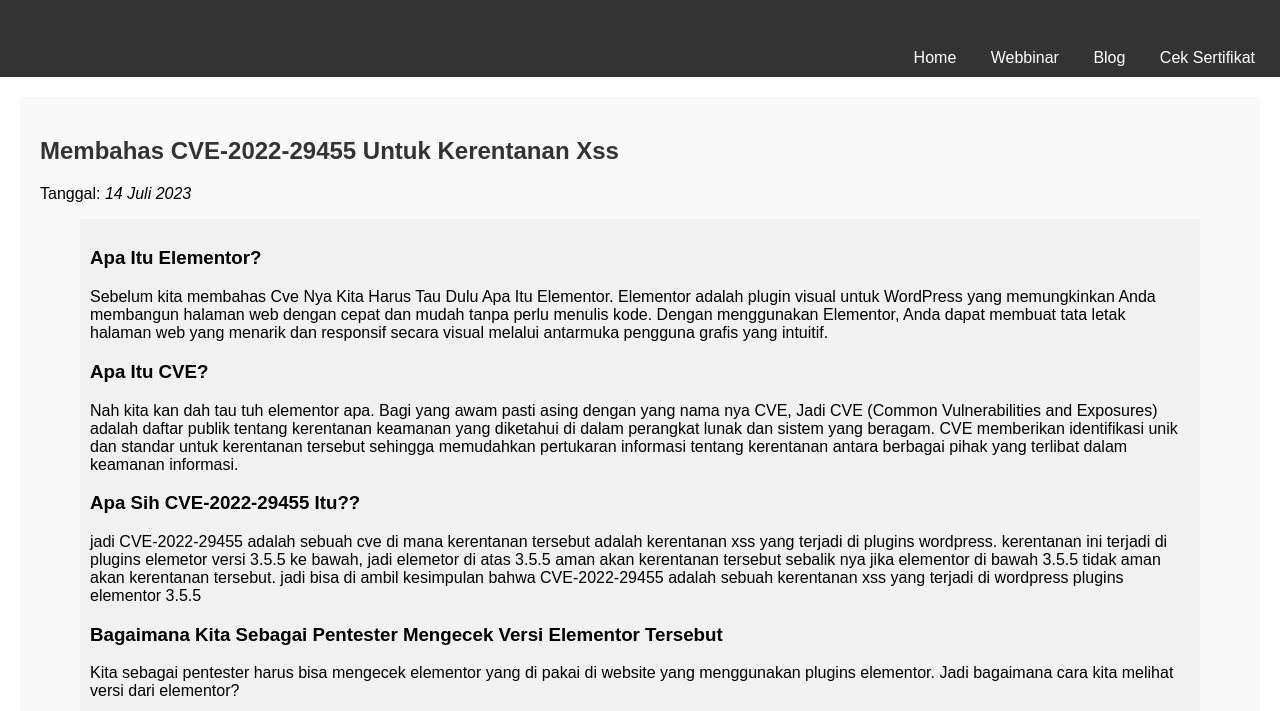
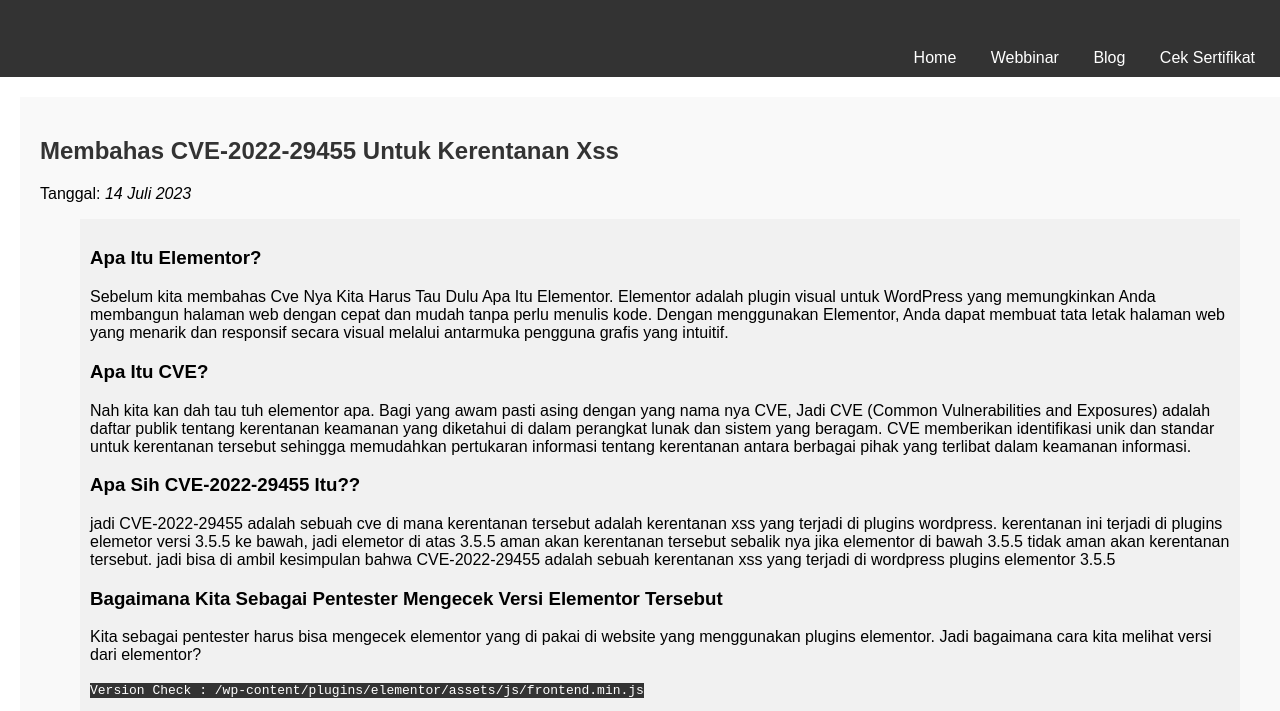
Before and after one commit to MsecTeam/msecteam.github.io, a plain HTML site: page blog/apa-itu-cve-2022-29455/artikel1.html in a window 1280 px wide. Shown: the part 81-792 px from the top of the page. Drawn offline with Linux system fonts and the light colour scheme.

Commit message:
Update style.css

```diff
--- a/blog/apa-itu-cve-2022-29455/style.css
+++ b/blog/apa-itu-cve-2022-29455/style.css
@@ -2,7 +2,6 @@
   font-family: Arial, sans-serif;
   margin: 0;
   padding: 0;
-  width: 100%
 }
 code{
   width: 80%;
@@ -31,6 +30,7 @@
 
 section {
   margin: 20px;
+  width: 100%;
 }
 
 article {
```
